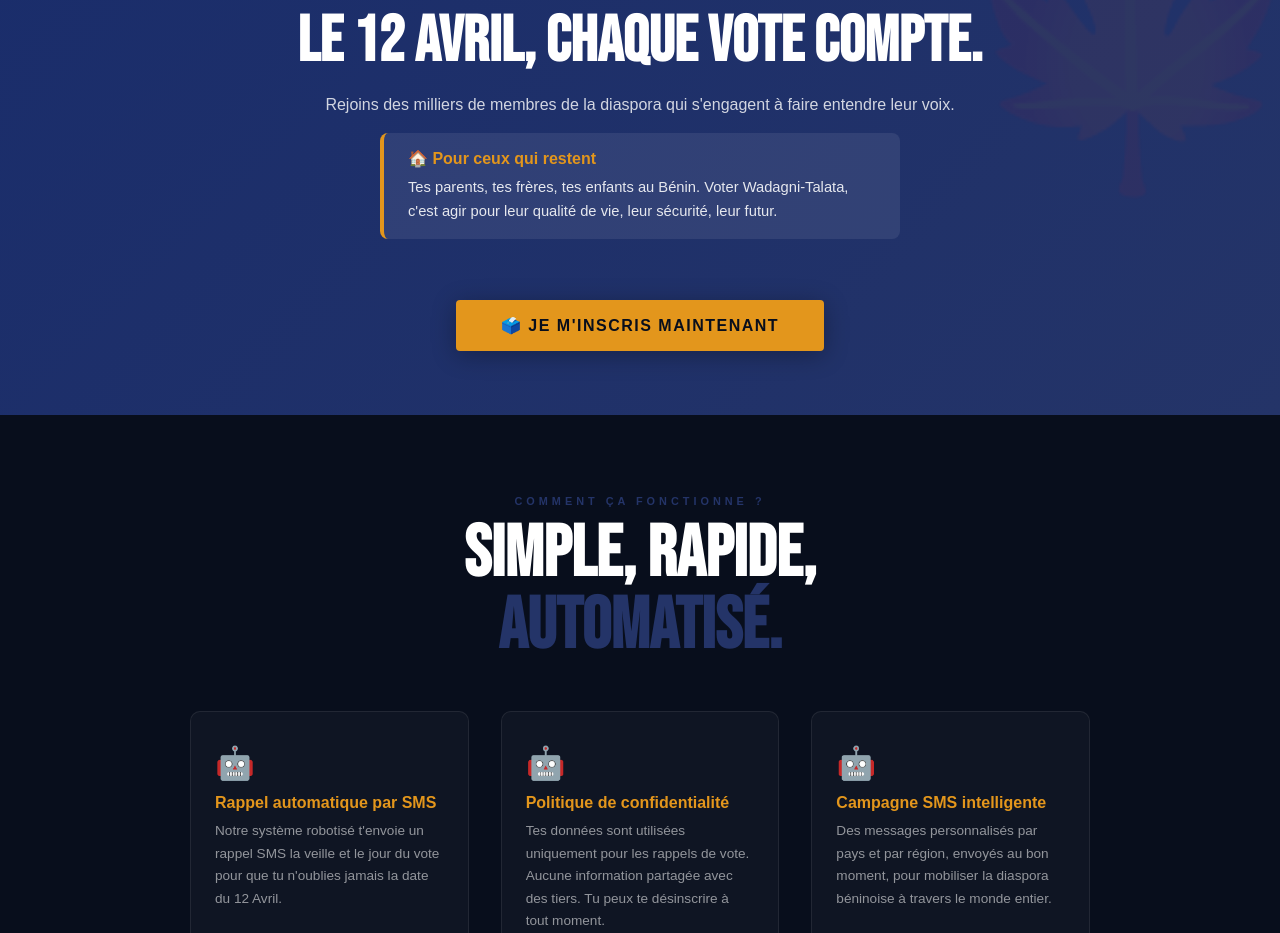
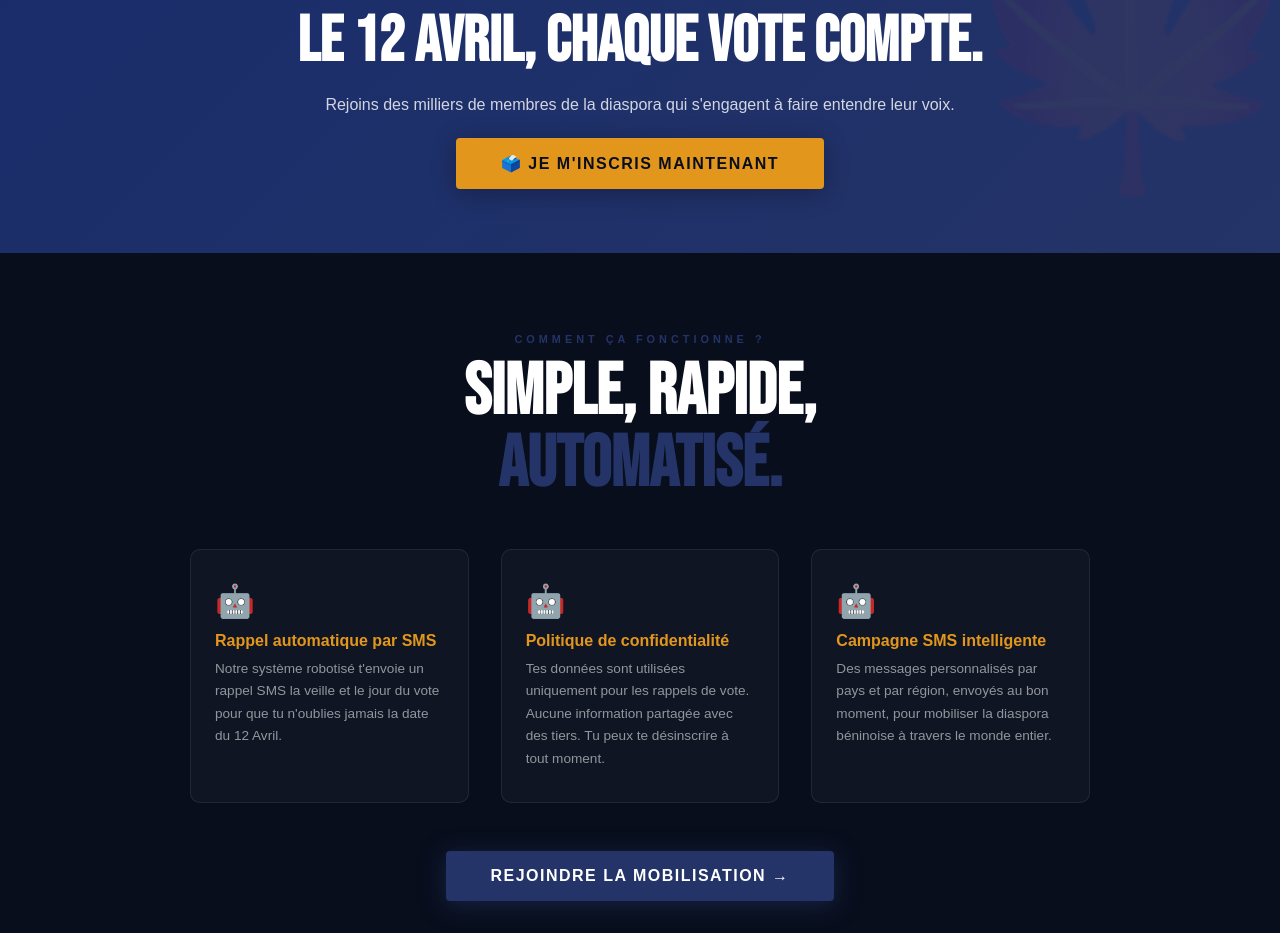
Before and after one commit to gestionsmartegy-create/vote-diaspora-benin, a website: page public/index.html in a window 1280 px wide. Shown: the part 3216-4149 px from the top of the page. Drawn offline with Linux system fonts and the light colour scheme; no server answers; files whose address does not match are found by name.

Commit message:
ui: remove Pour ceux qui restent box from cta-band

```diff
--- a/public/index.html
+++ b/public/index.html
@@ -640,11 +640,7 @@
 <div class="cta-band">
   <h2>Le 12 Avril, chaque vote compte.</h2>
   <p>Rejoins des milliers de membres de la diaspora qui s'engagent à faire entendre leur voix.</p>
-  <div style="margin:1.2rem 0;padding:1rem 1.5rem;background:rgba(255,255,255,0.08);border-left:4px solid var(--gold);border-radius:8px;text-align:left;max-width:520px;margin-left:auto;margin-right:auto;">
-    <p style="font-weight:700;font-size:1rem;color:var(--gold);margin-bottom:0.5rem;">🏠 Pour ceux qui restent</p>
-    <p style="font-size:0.92rem;line-height:1.6;color:rgba(255,255,255,0.88);">Tes parents, tes frères, tes enfants au Bénin. Voter Wadagni-Talata, c'est agir pour leur qualité de vie, leur sécurité, leur futur.</p>
-  </div>
-  <br>
+
   <a href="#rsvp" class="cta-btn">🗳️ Je m'inscris maintenant</a>
 </div>
 
```
